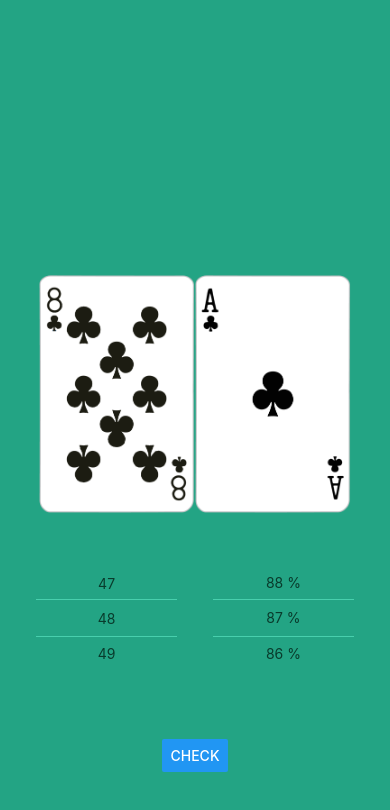
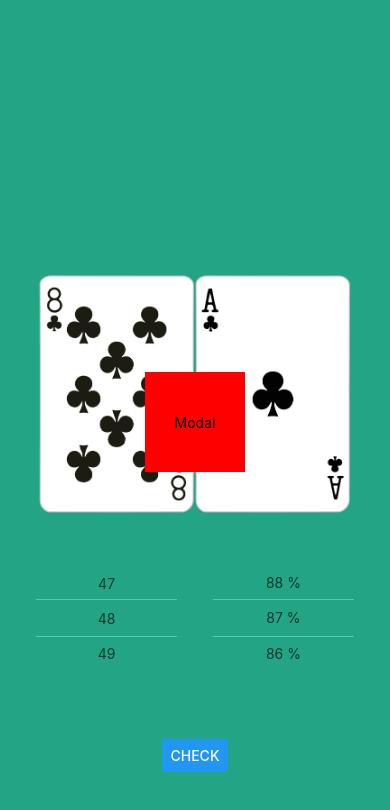
Before and after one commit to roblll/stringbet, a React Native app: screen / in a window 390 px wide. Both pictures are taken after a click on the button "CHECK". Shown: the top 810 px of the page. Built offline with nearby package versions, Linux system fonts and the light colour scheme.

Commit message:
Update App.tsx to add modal

```diff
--- a/App.tsx
+++ b/App.tsx
@@ -1,6 +1,6 @@
 import { StatusBar } from 'expo-status-bar';
 import React, { useState } from 'react';
-import { StyleSheet, View, Dimensions, Button } from 'react-native';
+import { StyleSheet, View, Dimensions, Button, Modal, Text } from 'react-native';
 
 import Card from './components/Card';
 import ScrollPicker, { dataType } from './components/ScrollPicker';
@@ -31,6 +31,7 @@ interface IAppData {
   card2: CardType;
   handRank: number;
   handPercentage: number;
+  modalVisible: boolean;
 }
 
 const App = () => {
@@ -42,6 +43,7 @@ const App = () => {
       card2,
       handRank,
       handPercentage,
+      modalVisible: false,
     })
   })
 
@@ -58,18 +60,32 @@ const App = () => {
     const hand = convertCardsToHand(card1, card2)
     const answerHandRank = getHandRank(hand)
     const answerHandPercentage = getHandPercentage(answerHandRank)
+    const newHand = getRandomHand();
     if (answerHandRank === handRank && answerHandPercentage === handPercentage) {
-      alert(`Correct!`)
+      setState({
+        ...state,
+        modalVisible: true,
+      })
     } else {
-      alert(`Wrong! ranks is ${answerHandRank} and percentage is ${answerHandPercentage} %.`)
+      setState({
+        ...state,
+        modalVisible: true,
+      })
     }
   }
 
-  const { card1, card2, handRank, handPercentage } = state;
+  const { card1, card2, handRank, handPercentage, modalVisible } = state;
 
   return (
     <View style={styles.container}>
       <StatusBar style='auto' />
+      <Modal visible={modalVisible} transparent={true}>
+        <View style={styles.modalContainer}>
+          <View style={styles.modalContent}>
+            <Text>Modal</Text>
+          </View>
+        </View>
+      </Modal>
       <View style={styles.headerContainer}></View>
       <View style={styles.cardsContainer}>
         <Card rank={card1.rank} suit={card1.suit} />
@@ -127,6 +143,18 @@ const styles = StyleSheet.create({
     justifyContent: 'center',
     alignItems: 'center'
   },
+  modalContainer: {
+    flex: 1,
+    justifyContent: 'center',
+    alignItems: 'center',
+  },
+  modalContent: {
+    height: 100,
+    width: 100,
+    backgroundColor: 'red',
+    justifyContent: 'center',
+    alignItems: 'center'
+  }
 });
 
 export default App;
```
